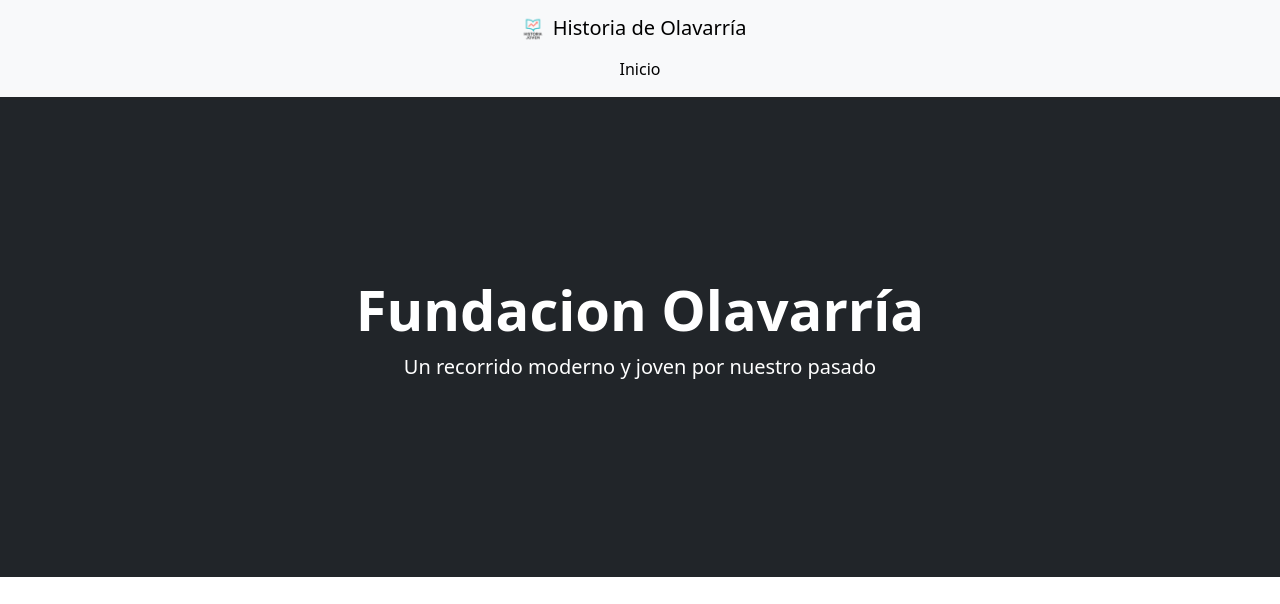
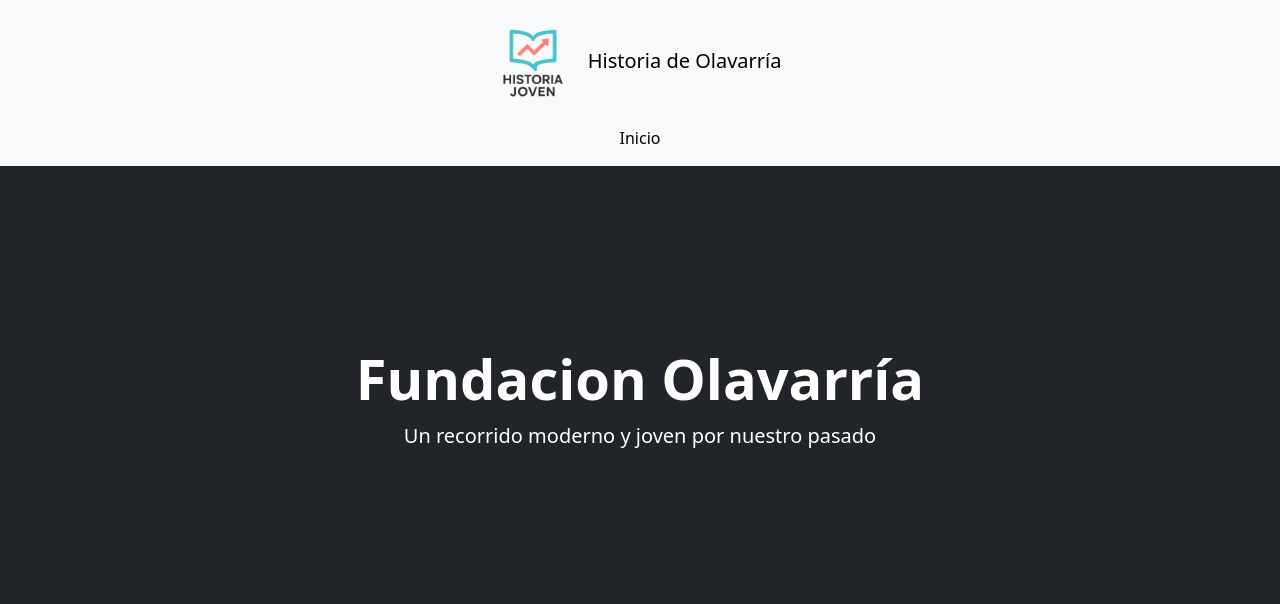
Before and after one commit to Hernanqy/paginadehistoriaolavarria, a plain HTML site: page fortinesFundacion.html in a window 1280 px wide. Shown: the top 604 px of the page. Drawn offline with nearby package versions, Linux system fonts and the light colour scheme.

Commit message:
modificacion medidas logo

```diff
--- a/fortinesFundacion.html
+++ b/fortinesFundacion.html
@@ -13,7 +13,7 @@
 <nav class="navbar navbar-expand-lg navbar-light bg-light">
 <div class="container d-flex flex-column">
 <a class="navbar-brand" href="#">
-<img src="./imagenes/logo.png" alt="Logo" width="30" height="30" class="d-inline-block align-text-top">
+<img src="./imagenes/logo.png" alt="Logo" width="100" height="100" class="d-inline-block align-text-center">
 Historia de Olavarría
 </a>
 <div class="d-flex justify-content-center">
```
Also changed, not shown: inmigracion.html (+1 -1 lines), medioAmbiente.html (+1 -1 lines), prehistoria.html (+1 -1 lines), pueblosOriginarios.html (+1 -1 lines), siglo20.html (+1 -1 lines).
